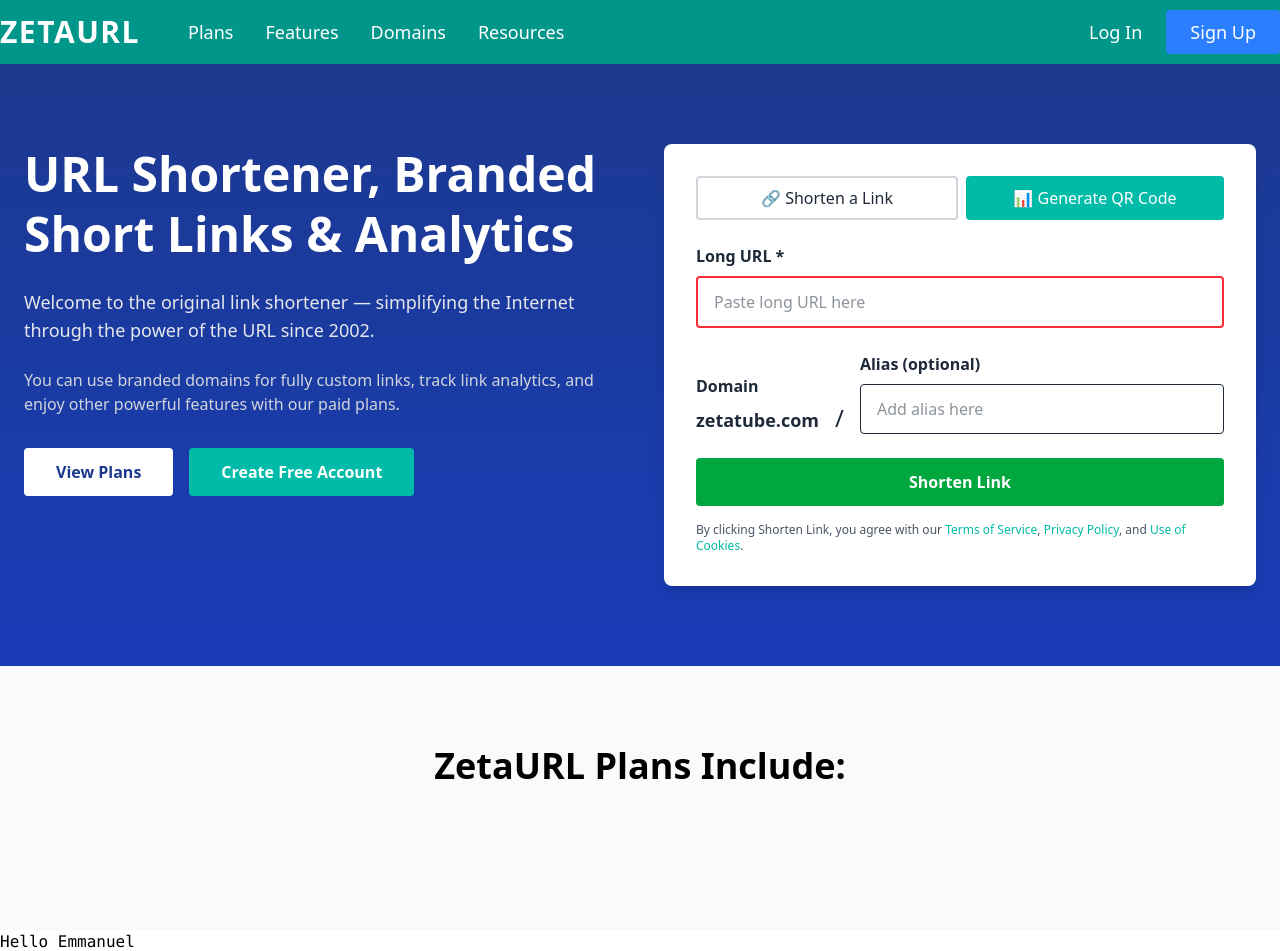
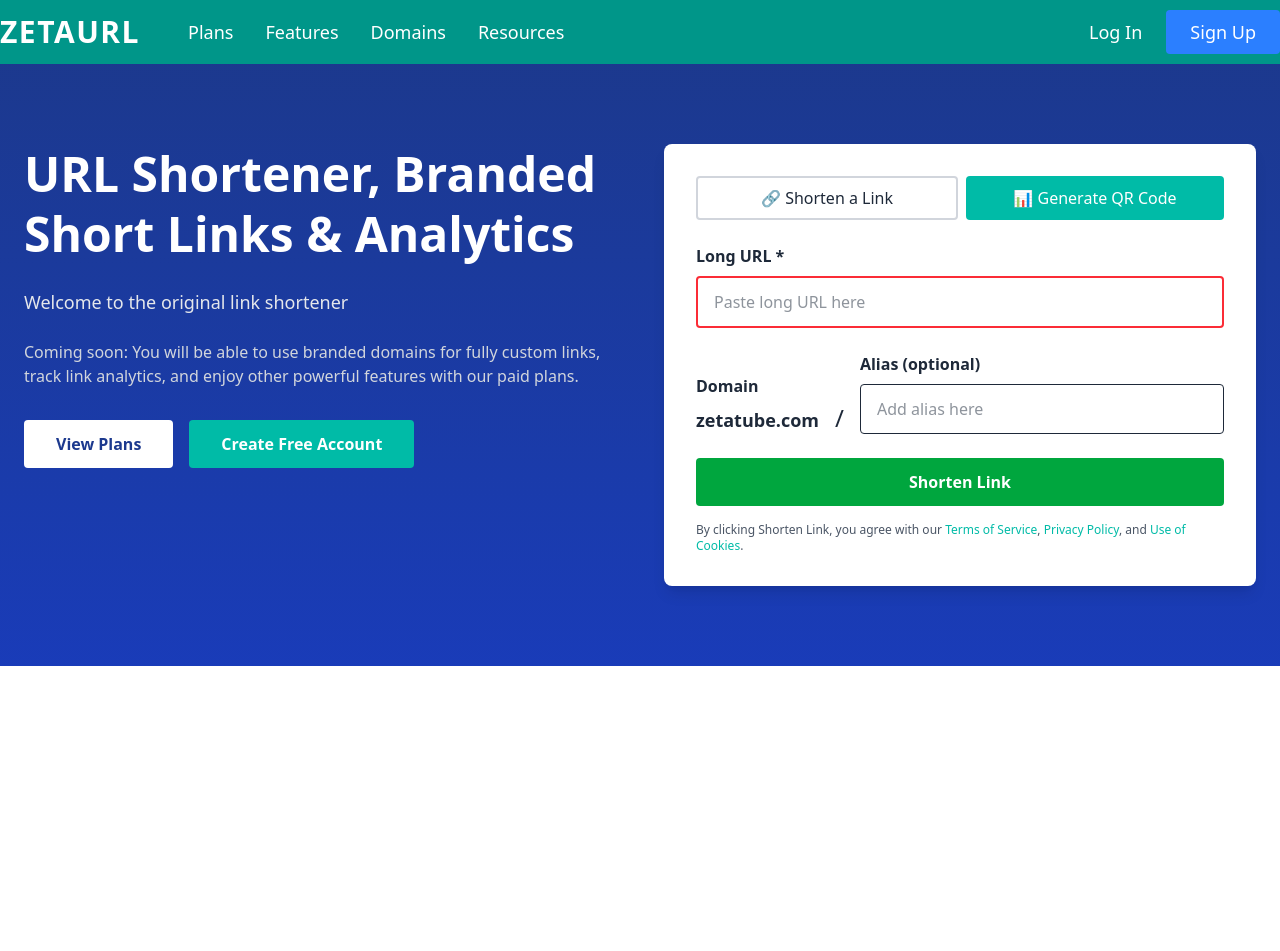
Before and after one commit to jirighoemaanuel/zetatube, a React (Vite) app: page / in a window 1280 px wide. Shown: the top 951 px of the page. After the commit the page ends 800 px from the top, so only its background shows below. Built offline with nearby package versions, Linux system fonts and the light colour scheme.

Commit message:
I removed the Features for now

```diff
--- a/src/App.tsx
+++ b/src/App.tsx
@@ -7,10 +7,6 @@
     <div className=''>
       <Nav></Nav>
       <Hero></Hero>
-      <Features></Features>
-      <div className='font-mono'>
-        <h1>Hello Emmanuel</h1>
-      </div>
     </div>
   );
 }
--- a/src/components/Hero.tsx
+++ b/src/components/Hero.tsx
@@ -9,12 +9,12 @@
               URL Shortener, Branded Short Links & Analytics
             </h1>
             <p className='text-lg text-gray-200 mb-6'>
-              Welcome to the original link shortener — simplifying the Internet
-              through the power of the URL since 2002.
+              Welcome to the original link shortener
             </p>
             <p className='text-gray-300 mb-8'>
-              You can use branded domains for fully custom links, track link
-              analytics, and enjoy other powerful features with our paid plans.
+              Coming soon: You will be able to use branded domains for fully
+              custom links, track link analytics, and enjoy other powerful
+              features with our paid plans.
             </p>
             <div className='flex gap-4'>
               <button className='bg-white text-blue-900 px-8 py-3 rounded font-semibold hover:bg-gray-100'>
```
